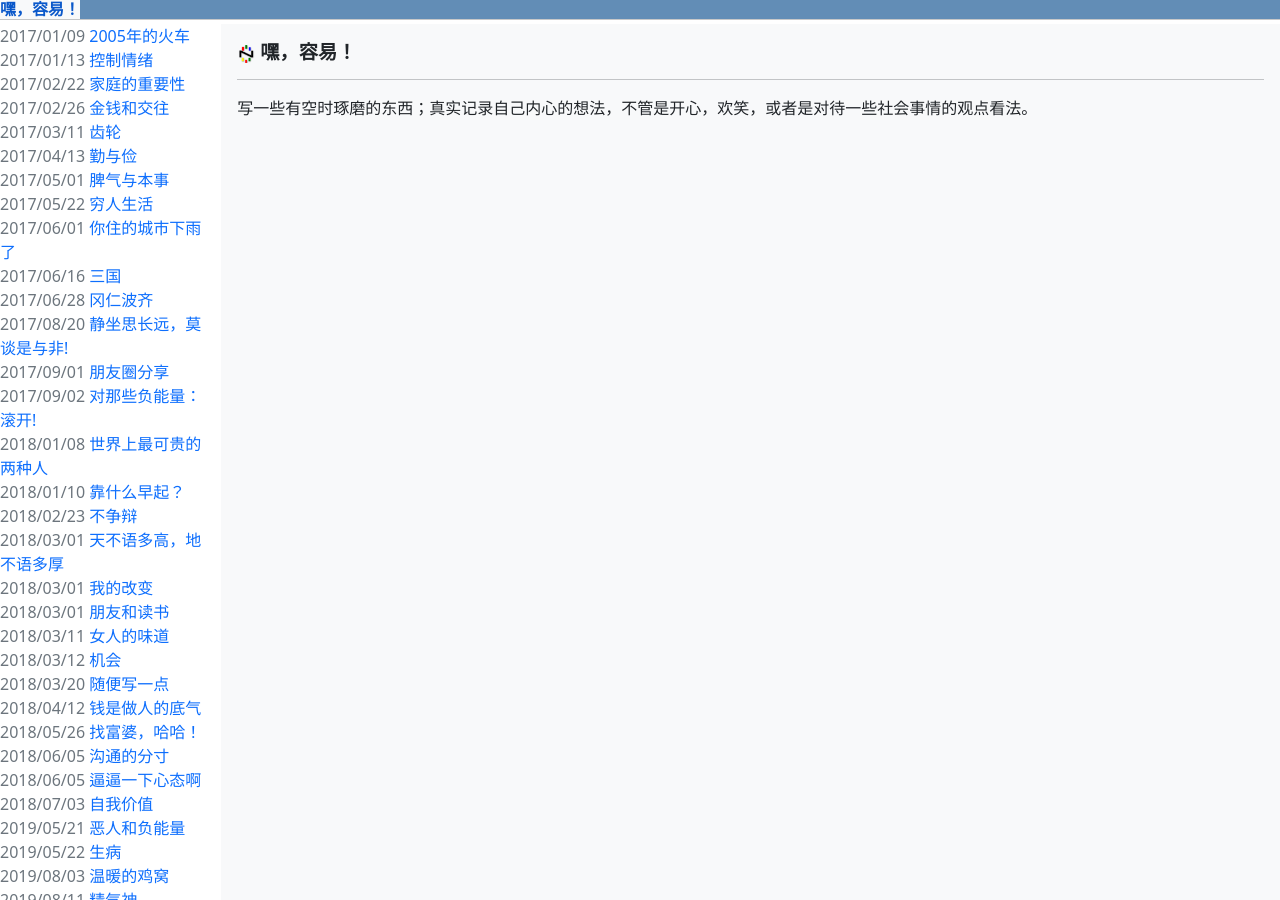
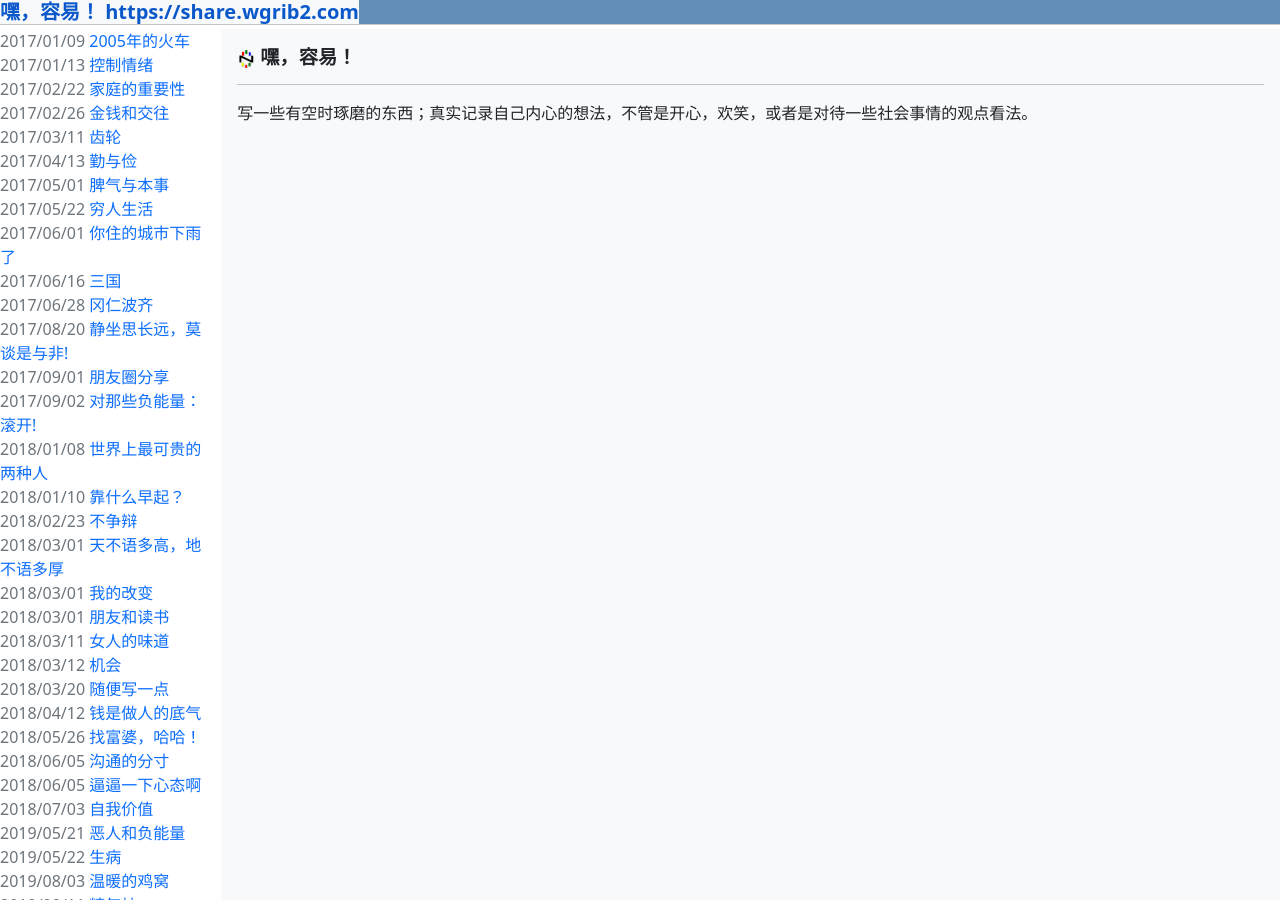
Before and after one commit to helloyuzz/me.wgrib2.com, a Jekyll site: the page built from index.markdown, in a window 1280 px wide and 900 px high. Built offline with Jekyll 4.4.1, drawn with Linux system fonts in a browser that asks for light colours.

Commit message:
Update top.html

```diff
--- a/_includes/top.html
+++ b/_includes/top.html
@@ -1,4 +1,4 @@
 <a href="/" class="mt-1">
-  <h4 class="m-0" style="background-color: #628DB6;"><span class="fw-bold bg-light"> {{ site.title }}</span></h4>
+  <h4 class="m-0" style="background-color: #628DB6;"><span class="fw-bold bg-light fs-5"> {{ site.title }} https://share.wgrib2.com</span></h4>
 </a>
 <hr class="m-0">
```
